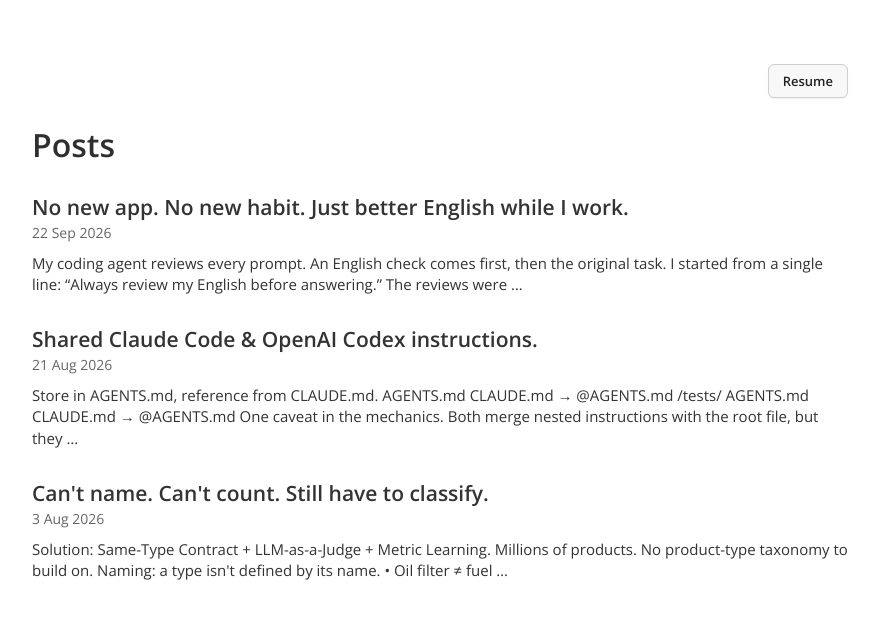
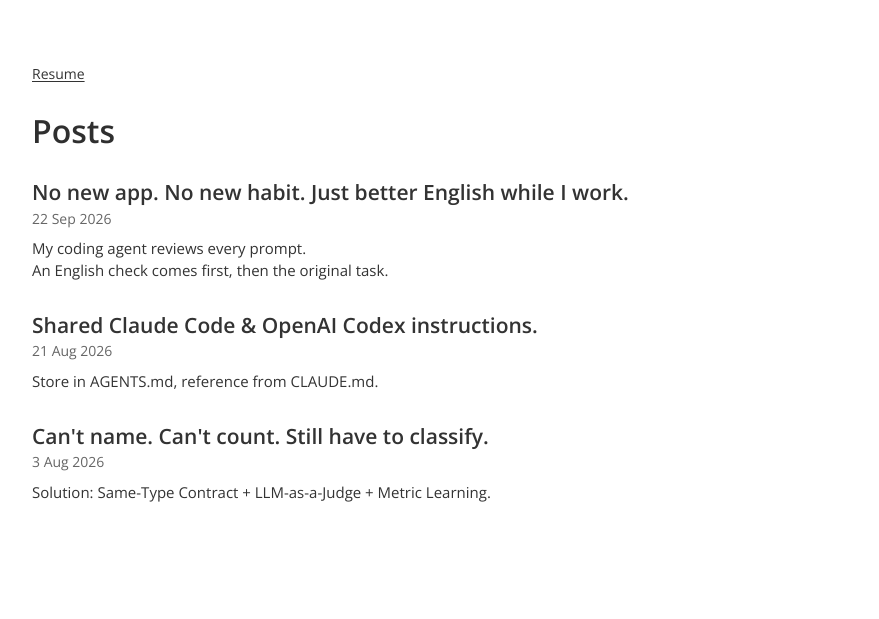
Before and after one commit to resivalex/django-blog, a Django app: page /posts/ in a window 1280 px wide. Shown: the top 619 px of the page, without its empty margins (200-1079 px from the left). Run offline with Django 3.2, Linux system fonts and the light colour scheme.

Commit message:
Update layout

```diff
--- a/app/posts.py
+++ b/app/posts.py
@@ -117,3 +117,6 @@
 ]
 
 POSTS_BY_SLUG = {post["slug"]: post for post in POSTS}
+
+for post in POSTS:
+    post["excerpt"] = post["body"].split("\n\n")[0]
--- a/app/static/app/styles.css
+++ b/app/static/app/styles.css
@@ -75,13 +75,24 @@
 
 .resume-actions {
   display: flex;
-  justify-content: flex-end;
+  justify-content: flex-start;
+  align-items: center;
   gap: 20px;
   margin-bottom: 30px;
-  font-size: 13px;
+  font-size: 14px;
 }
 
 .resume-actions a {
+  color: #333;
+  text-decoration: underline;
+  text-underline-offset: 2px;
+}
+
+.resume-actions a:hover {
+  color: #000;
+}
+
+.resume-actions .pdf-button {
   display: inline-flex;
   align-items: center;
   min-height: 34px;
@@ -90,13 +101,14 @@
   border: 1px solid #cfcfcf;
   border-radius: 6px;
   background: #f8f8f8;
+  font-size: 13px;
   font-weight: 600;
   line-height: 1;
   text-decoration: none;
   box-shadow: 0 1px 2px rgba(0, 0, 0, 0.06);
 }
 
-.resume-actions a:hover {
+.resume-actions .pdf-button:hover {
   border-color: #9f9f9f;
   background: #fff;
 }
@@ -283,6 +295,10 @@
   font-size: 21px;
 }
 
+.post-excerpt {
+  white-space: pre-line;
+}
+
 .post-preview h2 a {
   text-decoration: none;
 }
@@ -318,8 +334,10 @@
 .post-image {
   display: block;
   max-width: 100%;
+  max-height: 480px;
+  width: auto;
   height: auto;
-  margin-bottom: 32px;
+  margin: 0 auto 32px;
   border: 1px solid #e3e3e3;
 }
 
@@ -330,6 +348,10 @@
 
   .resume-page {
     padding: 34px 22px 0;
+  }
+
+  .post h1 {
+    font-size: 26px;
   }
 }
 
--- a/app/templates/app/post.html
+++ b/app/templates/app/post.html
@@ -10,10 +10,10 @@
     </nav>
 
     <article class="post">
+        <img class="post-image" src="/static/app/posts/{{ post.image }}" alt="{{ post.alt }}">
         <h1>{{ post.title }}</h1>
         <p class="post-date">{{ post.date|date:"j M Y" }}</p>
         <div class="post-body">{{ post.body|urlize }}</div>
-        <img class="post-image" src="/static/app/posts/{{ post.image }}" alt="{{ post.alt }}">
     </article>
 </div>
 {% endblock %}
--- a/app/templates/app/posts.html
+++ b/app/templates/app/posts.html
@@ -16,7 +16,7 @@
     <article class="post-preview">
         <h2><a class="resume-link" href="/posts/{{ post.slug }}/">{{ post.title }}</a></h2>
         <p class="post-date">{{ post.date|date:"j M Y" }}</p>
-        <p>{{ post.body|truncatewords:30 }}</p>
+        <p class="post-excerpt">{{ post.excerpt }}</p>
     </article>
     {% endfor %}
 </div>
--- a/app/templates/app/resume-body.html
+++ b/app/templates/app/resume-body.html
@@ -3,8 +3,8 @@
 <div class="resume-page">
     {% if not is_pdf %}
     <div class="resume-actions">
+        <a class="pdf-button" href="/Ivan_Reshetnikov_ML_AI_Engineer.pdf">Download PDF</a>
         <a href="/posts/">Posts</a>
-        <a href="/Ivan_Reshetnikov_ML_AI_Engineer.pdf">Download PDF</a>
     </div>
     {% endif %}
 
```
